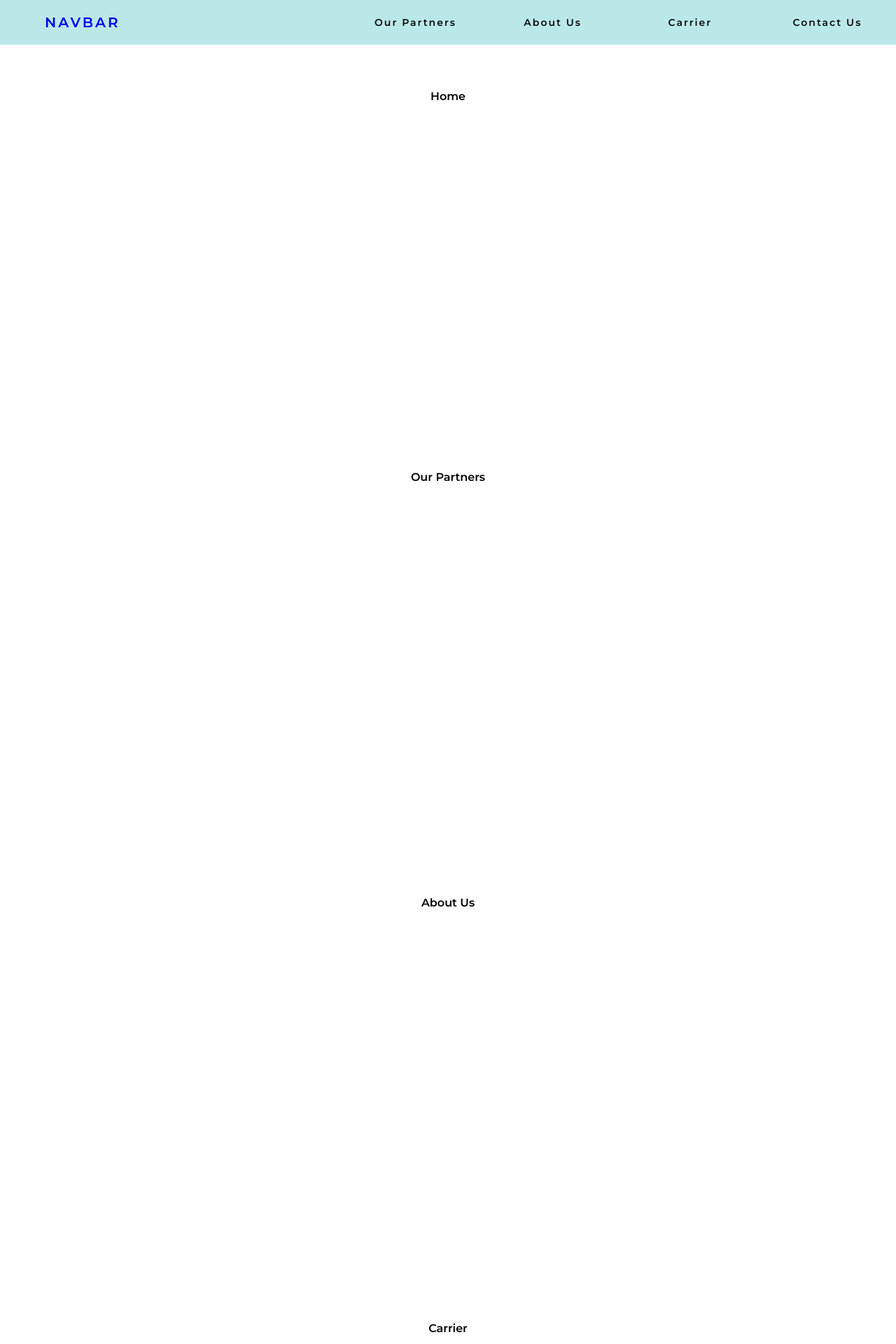
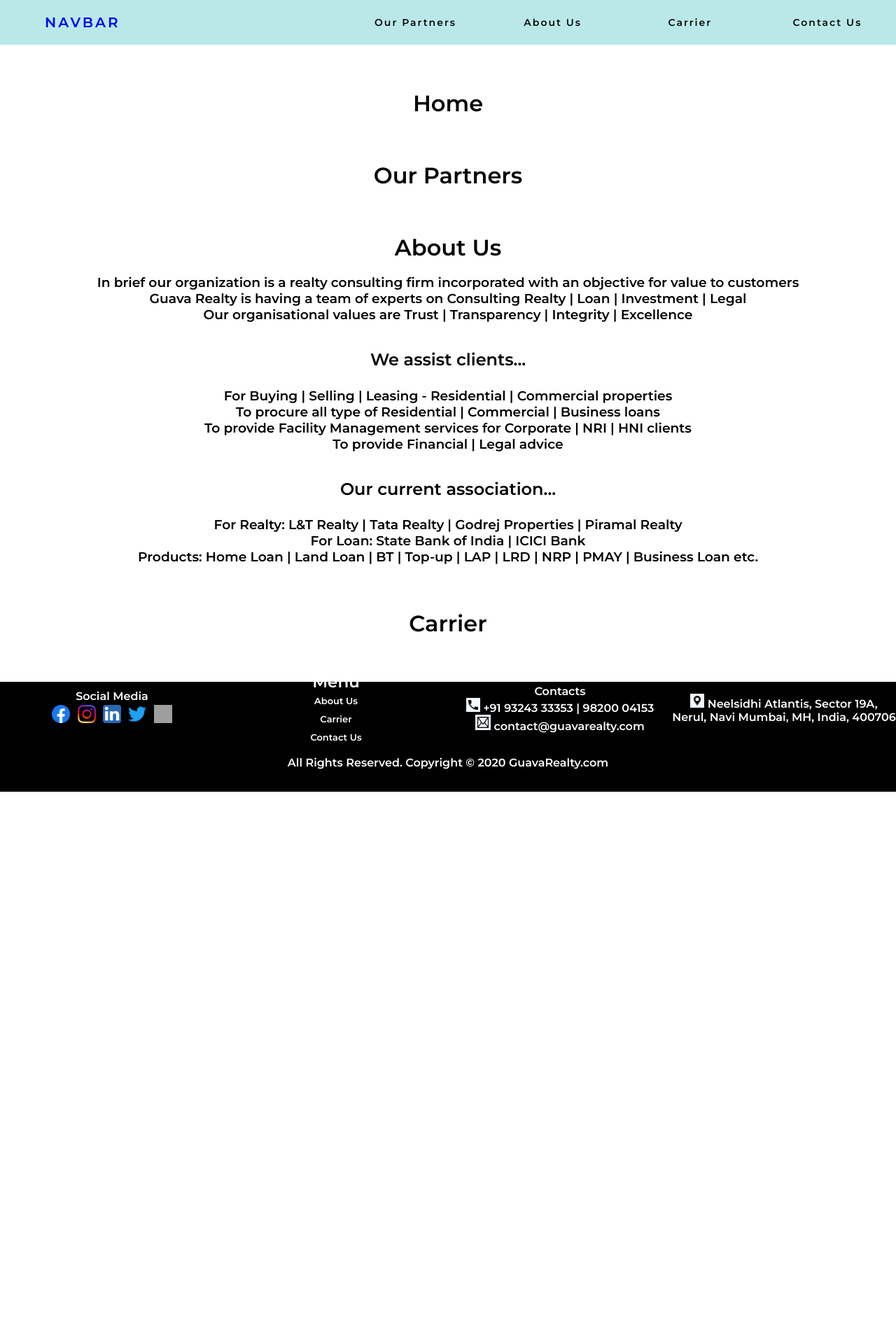
Before and after one commit to sunilpoojari/WebInternship, a PHP site: page /index.html in a window 1280 px wide. Shown: the top 1920 px of the page at 70% size. After the commit the page ends 1131 px from the top, so only its background shows below. Run offline with PHP 8.4, Linux system fonts and the light colour scheme; grey boxes are pictures that could not be loaded.

Commit message:
aboutus added

```diff
--- a/index.html
+++ b/index.html
@@ -26,16 +26,34 @@
     </nav>
     <div>
         <section id="home">
-            Home
+            <h1> Home</h1>
         </section>
         <section id="partners">
-            Our Partners
+            <h1>Our Partners</h1>
         </section>
         <section id="aboutus">
-            About Us
+            <h1> About Us</h1><br>
+
+            <h3> In brief our organization is a realty consulting firm incorporated with an objective for value to
+                customers <br>
+                Guava Realty is having a team of experts on Consulting Realty | Loan | Investment | Legal <br>
+                Our organisational values are Trust | Transparency | Integrity | Excellence</h3> <br><br>
+            <p>We assist clients...</p>
+            <h3>
+                For Buying | Selling | Leasing - Residential | Commercial properties<br>
+                To procure all type of Residential | Commercial | Business loans <br>
+                To provide Facility Management services for Corporate | NRI | HNI clients <br>
+                To provide Financial | Legal advice
+            </h3> <br><br>
+            <p> Our current association...</p>
+            <h3>
+                For Realty: L&T Realty | Tata Realty | Godrej Properties | Piramal Realty <br>
+                For Loan: State Bank of India | ICICI Bank <br>
+                Products: Home Loan | Land Loan | BT | Top-up | LAP | LRD | NRP | PMAY | Business Loan etc.
+            </h3>
         </section>
         <section id="carrier">
-            Carrier
+            <h1>Carrier</h1>
         </section>
     </div>
     <footer style="justify-content: center;">
@@ -56,13 +74,15 @@
         <div id="contacts" style="width: auto; align-content:center">
             <p>Contacts</p>
             <a href="https://www.google.com"><img src="./icons/call.png"
-                    style="background-color: aliceblue; width:20px; height:20px" alt="call"></a> +91 93243 33353 | 98200 04153  <br>
+                    style="background-color: aliceblue; width:20px; height:20px" alt="call"></a> +91 93243 33353 | 98200
+            04153 <br>
             <a href="https://www.google.com"><img src="./icons/email.png"
-                    style="background-color: aliceblue; width:22px; height:22px" alt="email"></a> contact@guavarealty.com
+                    style="background-color: aliceblue; width:22px; height:22px" alt="email"></a>
+            contact@guavarealty.com
         </div>
         <div id="location">
-            <img src="./icons/location.png"
-            style="background-color: aliceblue; width:20px; height:20px" alt="call"> Neelsidhi Atlantis, Sector 19A, Nerul, Navi Mumbai, MH, India, 400706
+            <img src="./icons/location.png" style="background-color: aliceblue; width:20px; height:20px" alt="call">
+            Neelsidhi Atlantis, Sector 19A, Nerul, Navi Mumbai, MH, India, 400706
         </div>
         <p id="copyright">All Rights Reserved. Copyright &copy 2020 GuavaRealty.com</p>
     </footer>
--- a/style.css
+++ b/style.css
@@ -134,9 +134,21 @@
 
 section{
     width: 100%;
-    height: 38rem;
+    height: auto;
     font-family: "Montserrat", sans-serif;
     text-align: center;
+    padding-bottom: 5%;
+}
+
+
+h1{
+  font-size: xx-large;
+}
+
+#aboutus p{
+  font-size: x-large;
+  font-weight: 600;
+  padding-bottom: 2%;
 }
 
 @media screen and (max-width: 786px) {
```
